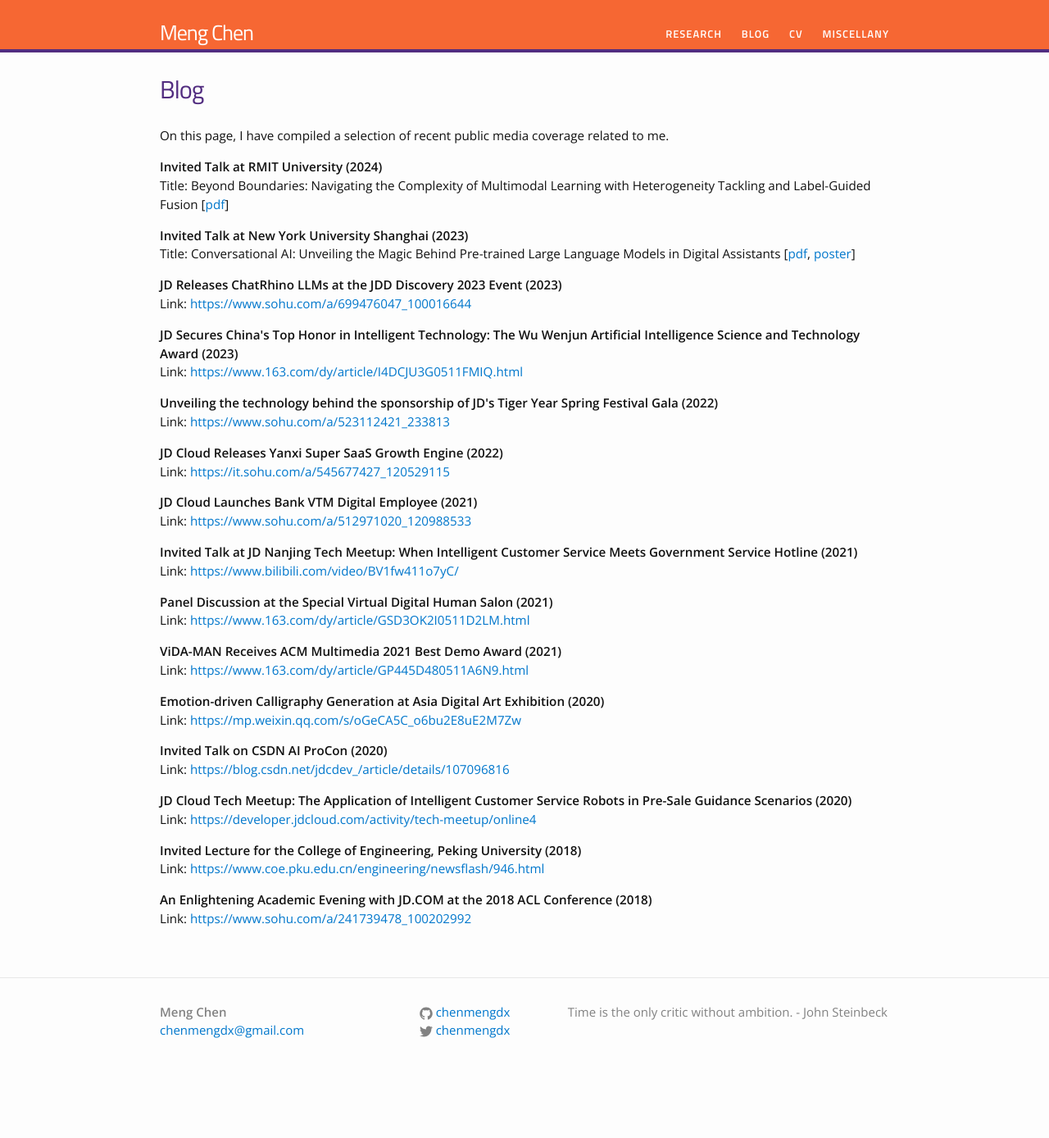
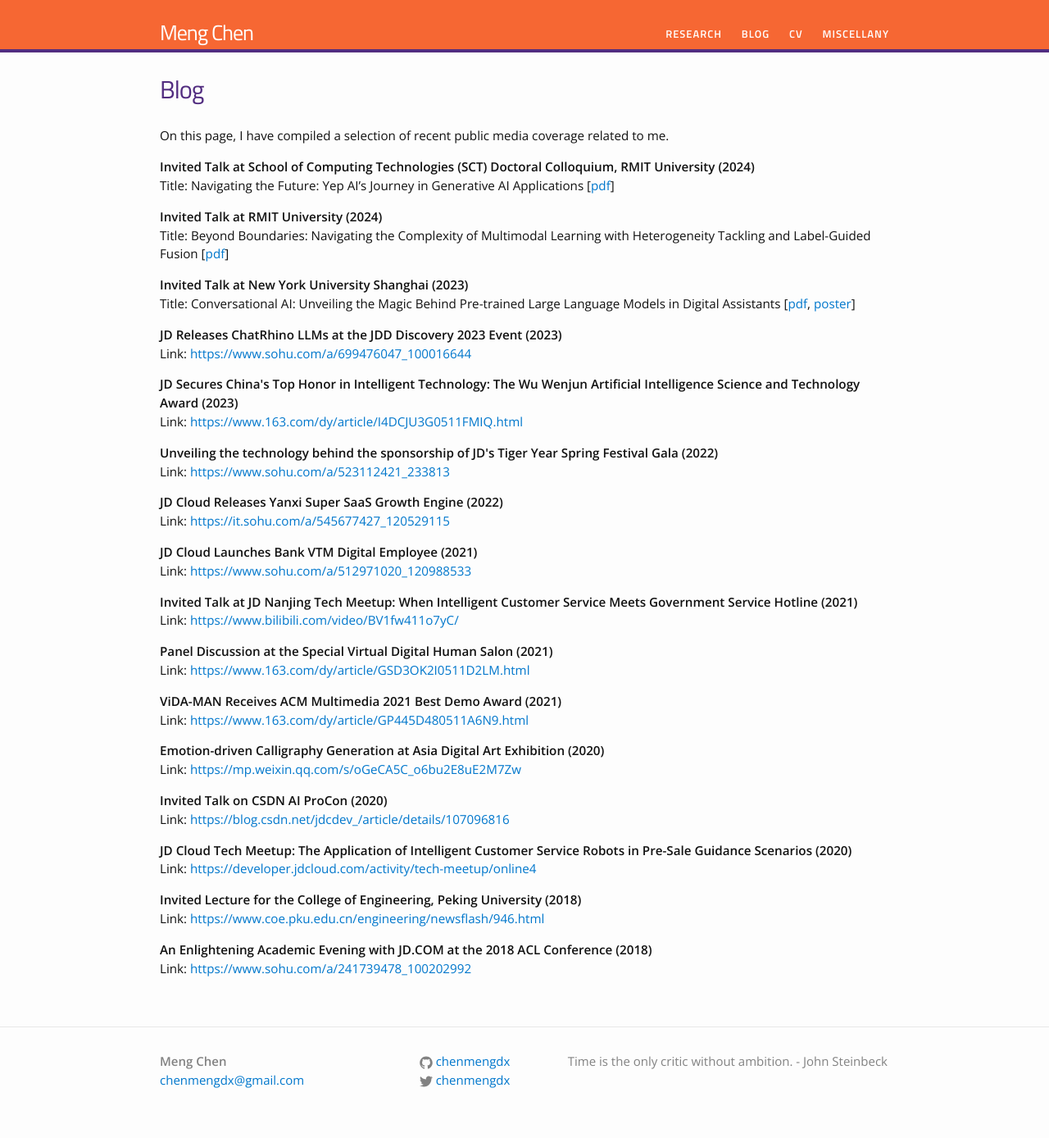
Before and after one commit to chenmengdx/chenmengdx.github.io, a Jekyll site: the page built from blog.md, in a window 1280 px wide. Shown: the whole page at 82% size. Built offline with Jekyll 4.4.1, drawn with Linux system fonts in a browser that asks for light colours; before the commit the page ends 1328 px from its top, so only the background shows below that.

Commit message:
update blog

```diff
--- a/blog.md
+++ b/blog.md
@@ -7,6 +7,11 @@
 <div>
 <p>
 On this page, I have compiled a selection of recent public media coverage related to me.
+</p>
+
+<p>
+<b> Invited Talk at School of Computing Technologies (SCT) Doctoral Colloquium, RMIT University (2024) </b> <br />
+Title: Navigating the Future: Yep AI’s Journey in Generative AI Applications [<a href="../talks/Talk_RMIT_Doctoral_Colloquium.pdf">pdf</a>]
 </p>
 
 <p>
```
Also changed, not shown: 1 other file.
